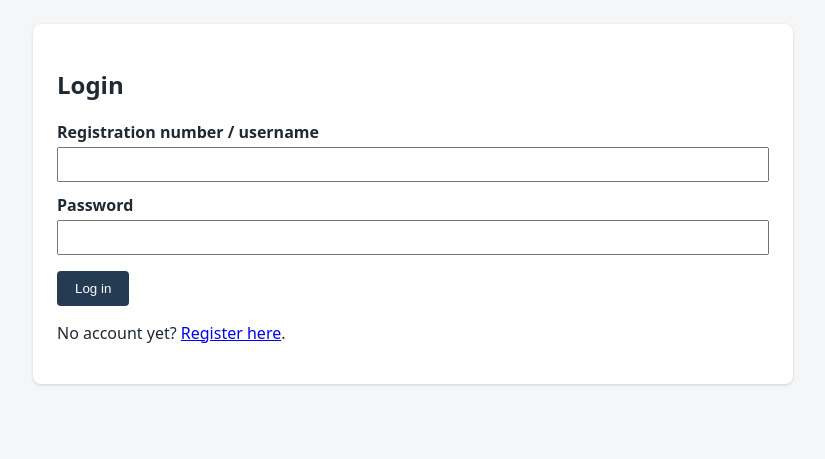
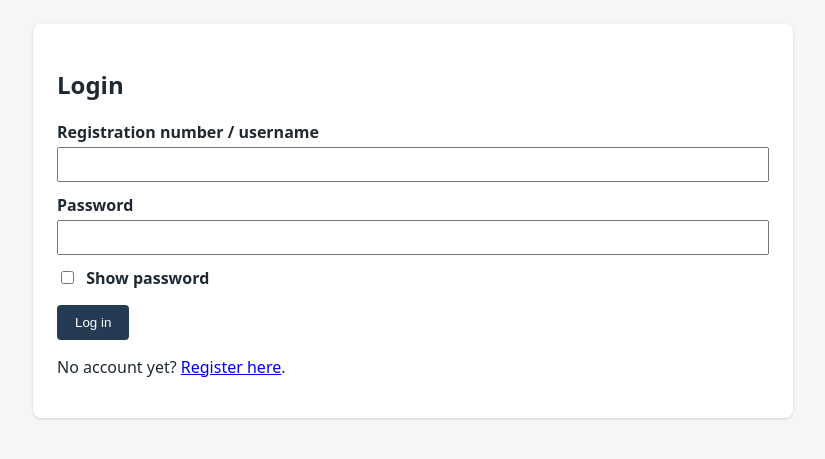
Before and after one commit to alecki-coder/Hostel_System, a Flask app: page /login in a window 1280 px wide. Shown: the part 46-505 px from the top of the page, without its empty margins (227-1052 px from the left). Run offline with Flask 3, Linux system fonts and the light colour scheme; some libraries are stand-ins or nearby versions.

Commit message:
Add show password toggle to login form

```diff
--- a/templates/login.html
+++ b/templates/login.html
@@ -12,8 +12,19 @@
     <label for="password">Password</label>
     <input id="password" name="password" type="password" required autocomplete="current-password">
 
+    <label>
+      <input type="checkbox" id="show_password">
+      Show password
+    </label>
+
     <button type="submit">Log in</button>
   </form>
   <p>No account yet? <a href="/register">Register here</a>.</p>
 </div>
+
+<script>
+  document.getElementById("show_password").addEventListener("change", function () {
+    document.getElementById("password").type = this.checked ? "text" : "password";
+  });
+</script>
 {% endblock %}
```
